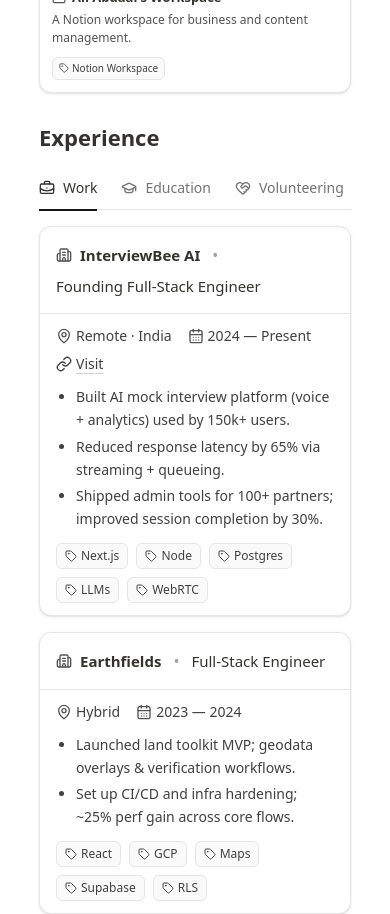
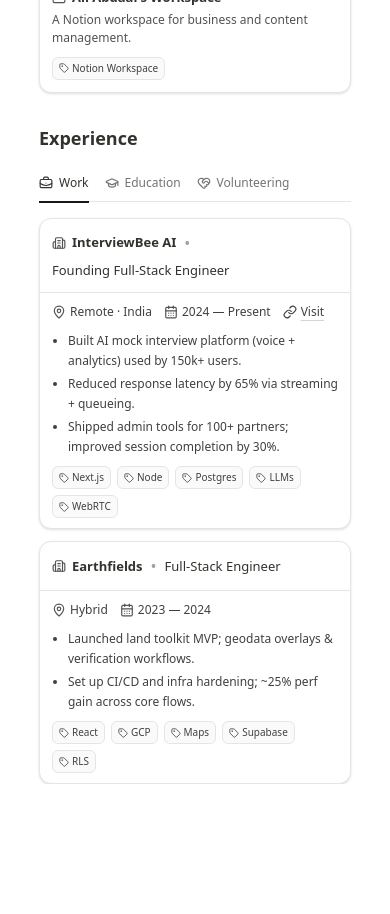
Before and after one commit to LuseBiswas/Portfolio, a Next.js app in the folder my-app/: page / in a window 390 px wide. Shown: the part 1960-2874 px from the top of the page. After the commit the page ends 2744 px from the top, so only its background shows below. Built offline with nearby package versions, Linux system fonts and the light colour scheme.

Commit message:
Experience Section UI Responsiveness is implemented

```diff
--- a/my-app/app/components/Experience.jsx
+++ b/my-app/app/components/Experience.jsx
@@ -22,11 +22,11 @@
       onClick={onClick}
       onKeyDown={onKeyDown}
       className={[
-        "group relative -mb-px inline-flex items-center gap-2 py-3 text-sm",
+        "group relative -mb-px inline-flex items-center gap-[clamp(6px,1vw,10px)] py-[clamp(10px,1.4vw,16px)] text-[clamp(12px,1.4vw,16px)]",
         active ? "font-medium text-[#33322e]" : "text-neutral-500 hover:text-[#33322e]"
       ].join(" ")}
     >
-      <Icon className="size-4" aria-hidden />
+      <Icon className="w-[clamp(14px,1.6vw,18px)] h-[clamp(14px,1.6vw,18px)]" aria-hidden />
       <span>{label}</span>
       <span
         className={[
@@ -40,8 +40,8 @@
 
 function Badge({ children }) {
   return (
-    <span className="inline-flex items-center gap-1 rounded-md border border-neutral-200 bg-neutral-50 px-2 py-1 text-xs text-neutral-700">
-      <Tag className="size-3" aria-hidden />
+    <span className="inline-flex items-center gap-[clamp(3px,0.5vw,6px)] rounded-md border border-neutral-200 bg-neutral-50 px-[clamp(6px,0.8vw,10px)] py-[clamp(3px,0.6vw,6px)] text-[clamp(10px,1.2vw,14px)] text-neutral-700">
+      <Tag className="w-[clamp(10px,1.2vw,14px)] h-[clamp(10px,1.2vw,14px)]" aria-hidden />
       {children}
     </span>
   );
@@ -59,42 +59,42 @@
   return (
     <div className="relative rounded-xl border border-neutral-200 bg-white shadow-sm">
       {/* header */}
-      <div className="flex flex-wrap items-center gap-x-3 gap-y-2 p-4">
-        <div className="flex items-center gap-2 text-[#33322e]">
-          <Building2 className="size-4 text-neutral-600" aria-hidden />
-          <h3 className="text-[15px] font-semibold">{company}</h3>
+      <div className="flex flex-wrap items-center gap-x-[clamp(8px,1.2vw,14px)] gap-y-[clamp(6px,0.8vw,10px)] p-[clamp(12px,1.6vw,20px)]">
+        <div className="flex items-center gap-[clamp(6px,0.8vw,10px)] text-[#33322e]">
+          <Building2 className="w-[clamp(14px,1.6vw,18px)] h-[clamp(14px,1.6vw,18px)] text-neutral-600" aria-hidden />
+          <h3 className="text-[clamp(13px,1.5vw,18px)] font-semibold">{company}</h3>
         </div>
         <span className="text-neutral-400">•</span>
-        <div className="text-[15px] text-[#33322e]">{role}</div>
+        <div className="text-[clamp(13px,1.5vw,18px)] text-[#33322e]">{role}</div>
       </div>
 
-      <div className="border-t border-neutral-200 px-4 py-3 text-sm text-neutral-700">
-        <div className="flex flex-wrap items-center gap-x-4 gap-y-2">
+      <div className="border-t border-neutral-200 px-[clamp(12px,1.6vw,20px)] py-[clamp(10px,1.4vw,16px)] text-[clamp(12px,1.3vw,16px)] text-neutral-700">
+        <div className="flex flex-wrap items-center gap-x-[clamp(12px,1.6vw,20px)] gap-y-[clamp(6px,0.8vw,10px)]">
           {location && (
-            <div className="inline-flex items-center gap-1">
-              <MapPin className="size-4 text-neutral-600" aria-hidden />
+            <div className="inline-flex items-center gap-[clamp(4px,0.6vw,8px)]">
+              <MapPin className="w-[clamp(14px,1.6vw,18px)] h-[clamp(14px,1.6vw,18px)] text-neutral-600" aria-hidden />
               <span>{location}</span>
             </div>
           )}
           {period && (
-            <div className="inline-flex items-center gap-1">
-              <CalendarDays className="size-4 text-neutral-600" aria-hidden />
+            <div className="inline-flex items-center gap-[clamp(4px,0.6vw,8px)]">
+              <CalendarDays className="w-[clamp(14px,1.6vw,18px)] h-[clamp(14px,1.6vw,18px)] text-neutral-600" aria-hidden />
               <span>{period}</span>
             </div>
           )}
           {companyUrl && (
             <a
               href={companyUrl}
-              className="inline-flex items-center gap-1 text-neutral-700 underline decoration-neutral-300 underline-offset-4 hover:text-neutral-900"
+              className="inline-flex items-center gap-[clamp(4px,0.6vw,8px)] text-neutral-700 underline decoration-neutral-300 underline-offset-4 hover:text-neutral-900"
             >
-              <LinkIcon className="size-4" aria-hidden />
+              <LinkIcon className="w-[clamp(14px,1.6vw,18px)] h-[clamp(14px,1.6vw,18px)]" aria-hidden />
               Visit
             </a>
           )}
         </div>
 
         {bullets.length > 0 && (
-          <ul className="mt-3 list-disc space-y-1 pl-5 leading-relaxed">
+          <ul className="mt-[clamp(10px,1.4vw,16px)] list-disc space-y-[clamp(4px,0.6vw,8px)] pl-[clamp(16px,2vw,24px)] leading-relaxed">
             {bullets.map((b) => (
               <li key={b} className="text-neutral-700">
                 {b}
@@ -104,7 +104,7 @@
         )}
 
         {badges.length > 0 && (
-          <div className="mt-3 flex flex-wrap gap-2">
+          <div className="mt-[clamp(10px,1.4vw,16px)] flex flex-wrap gap-[clamp(6px,0.8vw,10px)]">
             {badges.map((t) => (
               <Badge key={t}>{t}</Badge>
             ))}
@@ -196,17 +196,17 @@
   };
 
   return (
-    <section aria-labelledby="experience-heading" className="mt-[clamp(28px,3.5vw,56px)]">
+    <section aria-labelledby="experience-heading" className="mt-[clamp(32px,4.5vw,80px)]">
       <h2
         id="experience-heading"
-        className="font-dm-sans text-[clamp(22px,2.4vw,28px)] font-bold text-[#33322e]"
+        className="font-dm-sans font-semibold text-[#33322e] text-[clamp(18px,2.6vw,40px)]"
       >
         Experience
       </h2>
 
       {/* Tabs */}
-      <div className="mt-3 border-b border-neutral-200">
-        <div role="tablist" aria-label="Experience categories" className="flex items-center gap-6">
+      <div className="mt-[clamp(12px,1.8vw,24px)] border-b border-neutral-200">
+        <div role="tablist" aria-label="Experience categories" className="flex items-center gap-[clamp(16px,2.4vw,32px)]">
           {tabs.map((t, i) => (
             <TabButton
               key={t.key}
@@ -232,9 +232,9 @@
             role="tabpanel"
             aria-labelledby={`tab-${t.key}`}
             hidden={!isActive}
-            className="pt-4"
+            className="pt-[clamp(16px,2.2vw,32px)]"
           >
-            <div className="grid gap-4">
+            <div className="grid gap-[clamp(12px,1.6vw,20px)]">
               {data[t.key].map((item, idx) => (
                 <ExperienceItem key={`${item.company}-${idx}`} {...item} />
               ))}
```
